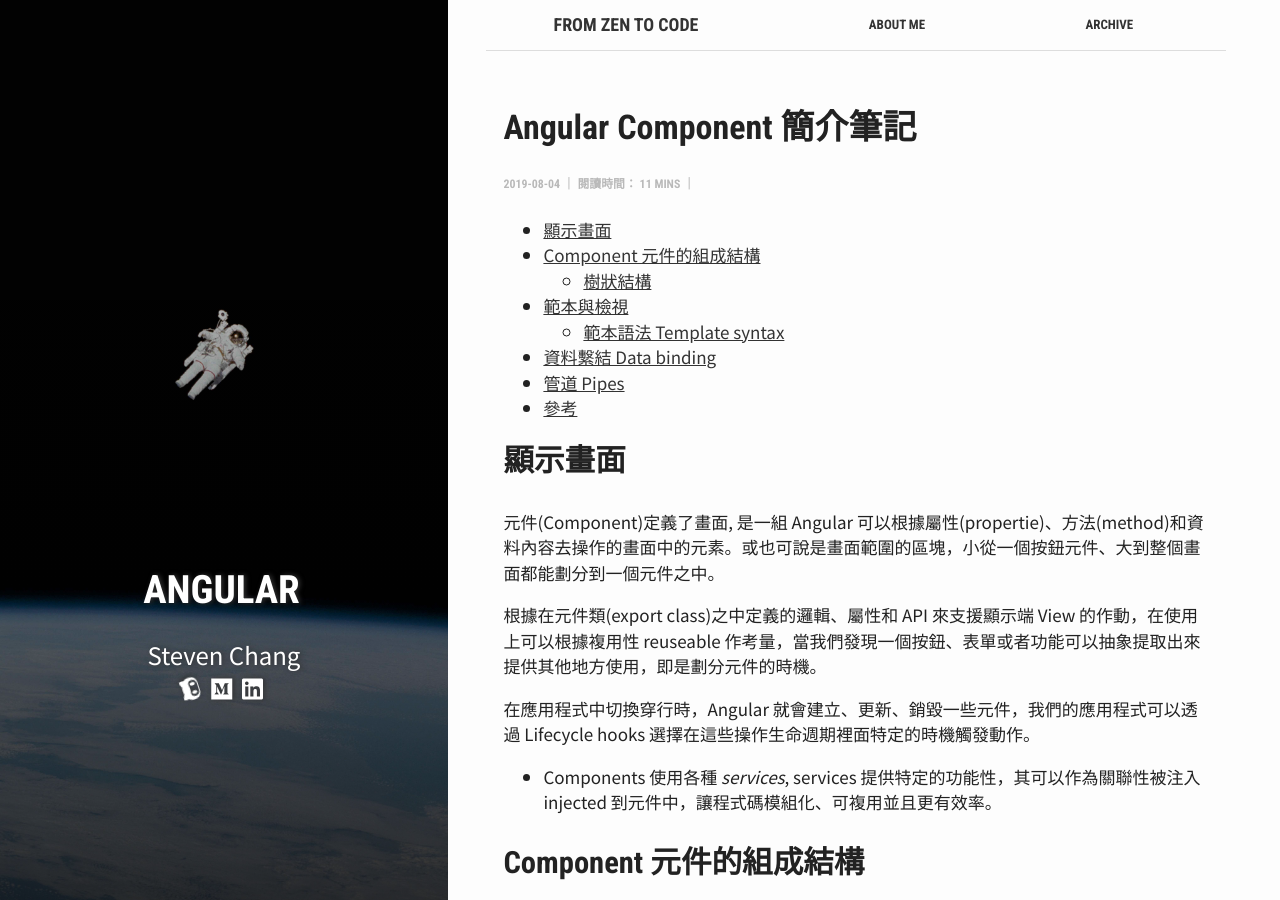
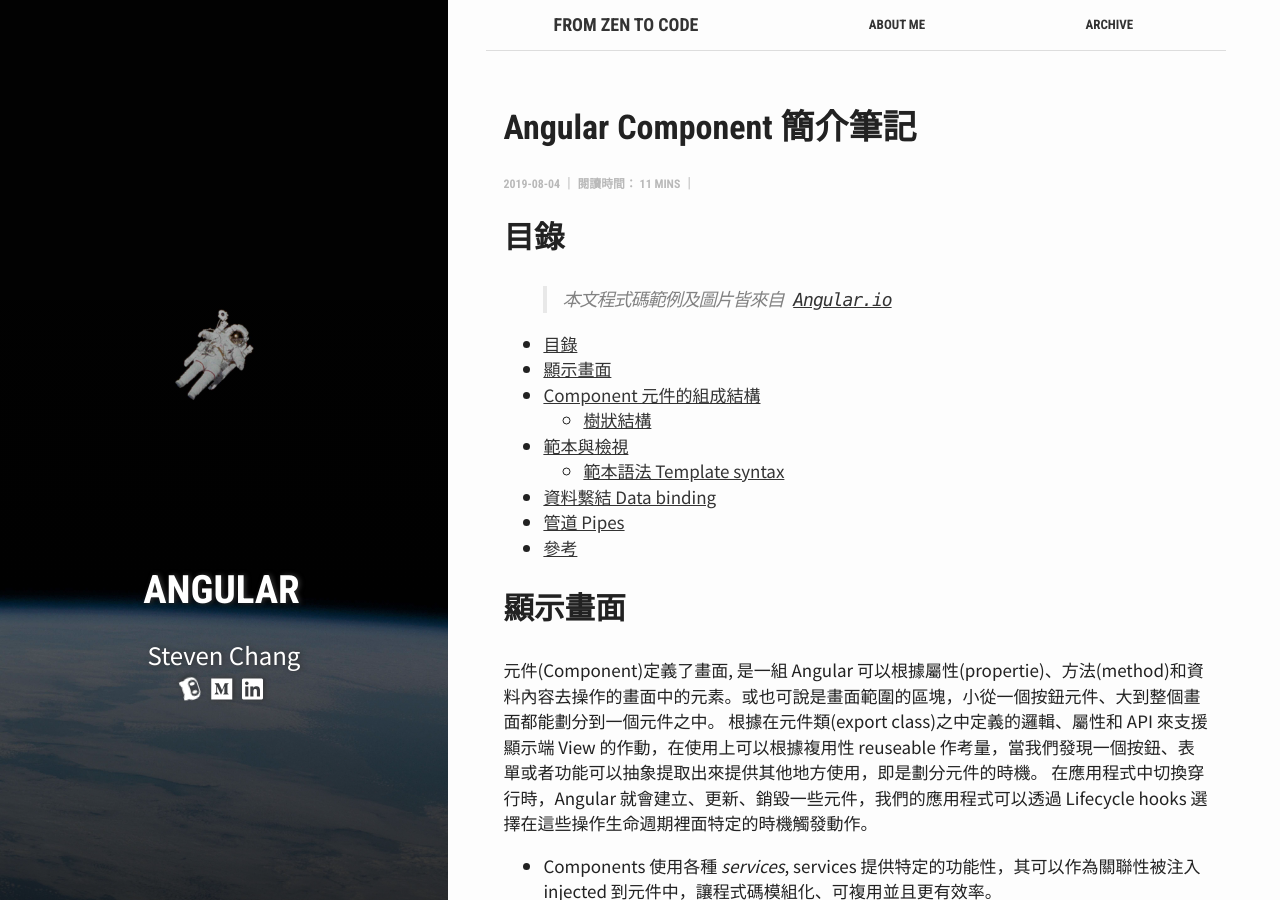
Before and after one commit to stevencch99/stevencch99.github.io, a Jekyll site: the page built from _posts/2019-08-4-Angular_component_basic_note.md, in a window 1280 px wide and 900 px high. Built offline with Jekyll 4.4.1, drawn with Linux system fonts in a browser that asks for light colours; nearby versions of some CDN libraries; comment, search, counter and statistics services are not loaded; some of the changed text lies outside the part shown.

Commit message:
Update hyperlinks in post.

```diff
--- a/_posts/2019-08-4-Angular_component_basic_note.md
+++ b/_posts/2019-08-4-Angular_component_basic_note.md
@@ -3,20 +3,21 @@ layout: post
 title: "Angular Component 簡介筆記"
 description: "Angular Component 簡介筆記"
 crawlertitle: "Angular Component 簡介筆記"
-date: 2019-08-04 23:50:46 +0800
+date: 2019-08-04 18:45:46 +0800
 categories: Angular
 tags: ["Angular"]
 comments: true
 ---
+
+## 目錄
+> 本文程式碼範例及圖片皆來自 [Angular.io](http://angular.io)
 
 - toc
 {:toc}
 
 ## 顯示畫面
 元件(Component)定義了畫面, 是一組 Angular 可以根據屬性(propertie)、方法(method)和資料內容去操作的畫面中的元素。或也可說是畫面範圍的區塊，小從一個按鈕元件、大到整個畫面都能劃分到一個元件之中。
-
 根據在元件類(export class)之中定義的邏輯、屬性和 API 來支援顯示端 View 的作動，在使用上可以根據複用性 reuseable 作考量，當我們發現一個按鈕、表單或者功能可以抽象提取出來提供其他地方使用，即是劃分元件的時機。
-
 在應用程式中切換穿行時，Angular 就會建立、更新、銷毀一些元件，我們的應用程式可以透過 Lifecycle hooks 選擇在這些操作生命週期裡面特定的時機觸發動作。
 
 - Components 使用各種 *services*, services 提供特定的功能性，其可以作為關聯性被注入 injected 到元件中，讓程式碼模組化、可複用並且更有效率。
```
Also changed, not shown: _posts/2019-07-31-Angular_module_basic_note.md (+1 -1 lines), _posts/2019-08-4-Angular_directive_basic_note.md (added, +15 -0 lines).
